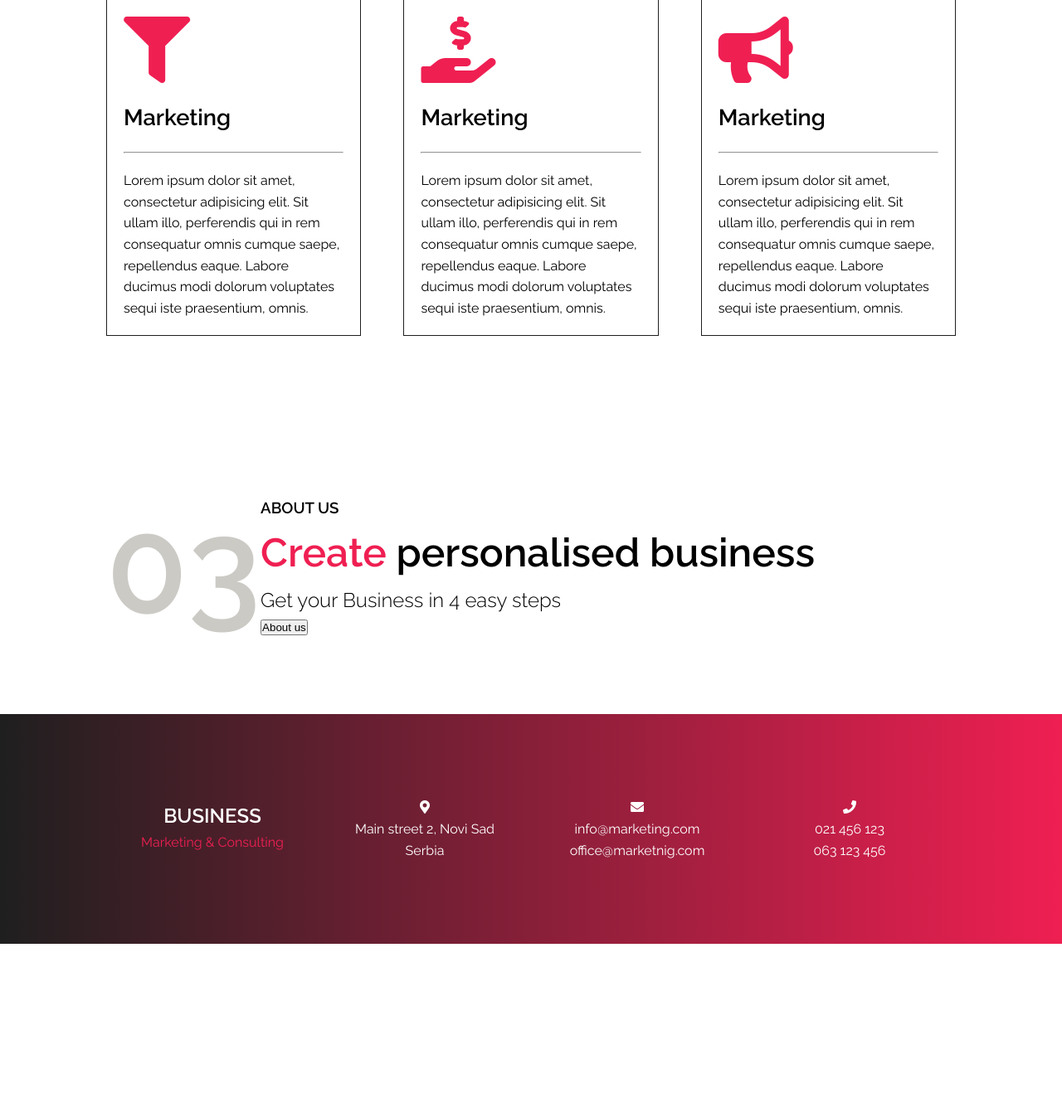
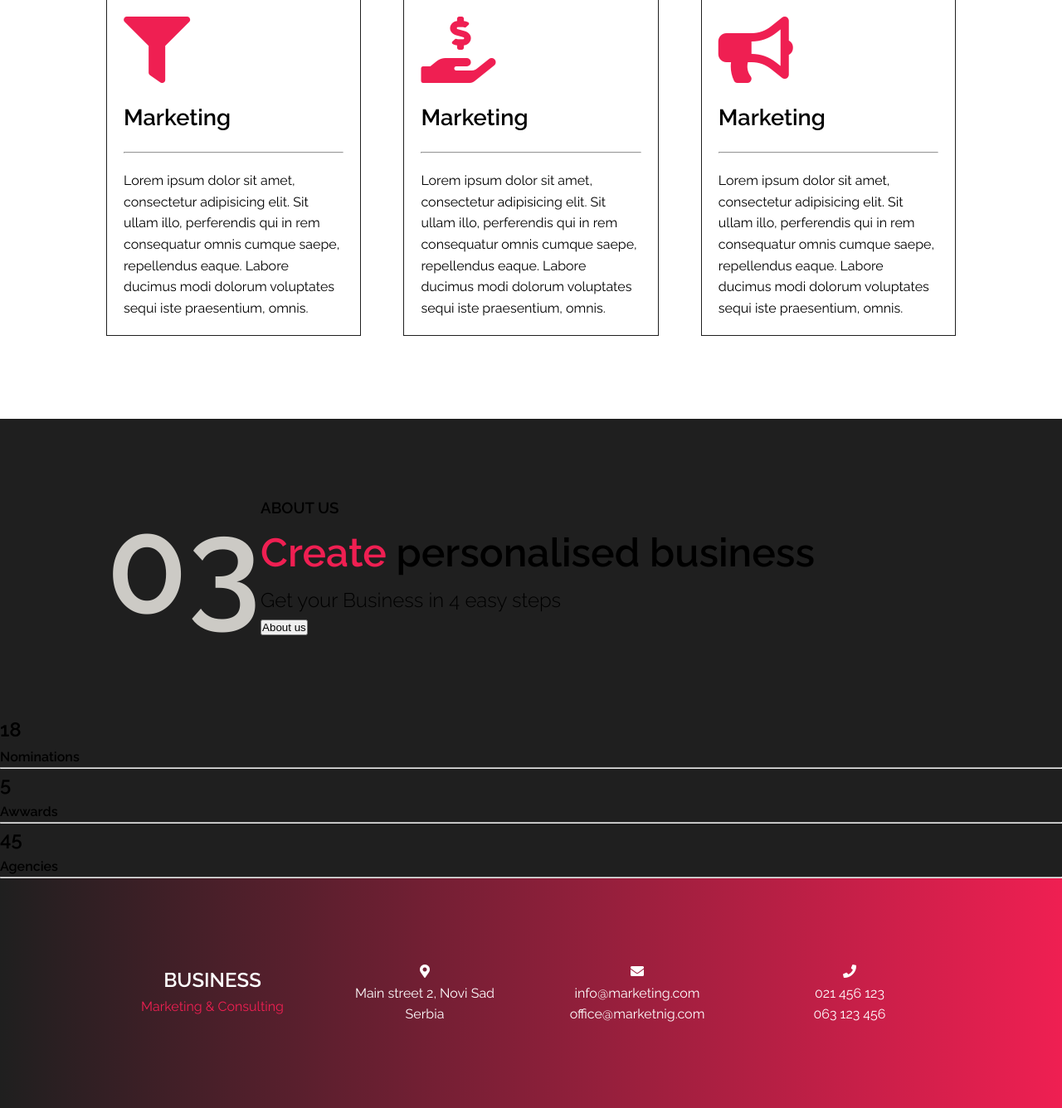
Before and after one commit to milivojevicentijevic/biznis, a PHP site: page / in a window 1280 px wide. Shown: the part 2454-3790 px from the top of the page at 83% size. Before the commit the page ends 3592 px from the top, so only its background shows below. Run offline with PHP 8.4, Linux system fonts and the light colour scheme; some libraries are stand-ins or nearby versions.

Commit message:
business html

```diff
--- a/index.php
+++ b/index.php
@@ -1,6 +1,6 @@
 <?php include "partials/header.php"; ?>
 
-    <header>
+    <header class="mainHeader">
         <h1>Trusted and <br> professional advisers</h1>
         <h3>For your business</h3>
         <p>Showcase your Profile to the world using online CV builder and Get Hired Faster</p>
@@ -83,7 +83,8 @@
     </section>
 
      <!-- headings -->
-     <section class="headings container black">
+    <section class="business">
+        <header class="headings container">
             <article>
                 <h2>03</h2>
             </article>
@@ -93,6 +94,25 @@
                 <h4>Get your Business in 4 easy steps</h4>
                 <button>About us</button>
             </article>
+        </header>
+        <div class="counter">
+            <div class="col">
+                <h2>18</h2>
+                <h4>Nominations</h4>
+                <hr>
+            </div>
+            <div class="col">
+                <h2>5</h2>
+                <h4>Awwards</h4>
+                <hr>
+            </div>
+            <div class="col">
+                <h2>45</h2>
+                <h4>Agencies</h4>
+                <hr>
+            </div>
+        </div>
     </section>
 
+
 <?php include "partials/footer.php"; ?>
--- a/scss/style.css
+++ b/scss/style.css
@@ -317,7 +317,7 @@ footer .container .col .logo:hover {
 /*********************
 header
 *********************/
-header {
+.mainHeader {
   background-image: url(../img/header.jpg);
   background-position: center right;
   background-size: cover;
@@ -342,7 +342,7 @@ header {
 }
 
 @media (max-width: 767px) {
-  header {
+  .mainHeader {
     text-align: left;
     padding: 30px;
     display: -webkit-box;
@@ -363,29 +363,29 @@ header {
   }
 }
 
-header h1 {
+.mainHeader h1 {
   font-size: 4rem;
   line-height: 1.3;
 }
 
 @media (max-width: 767px) {
-  header h1 {
+  .mainHeader h1 {
     font-size: 3rem;
   }
 }
 
-header h3 {
+.mainHeader h3 {
   font-size: 2rem;
   color: #ef1f52;
   padding: 20px 0;
 }
 
-header p {
+.mainHeader p {
   color: #ef1f52;
   font-size: 1.3rem;
 }
 
-header button {
+.mainHeader button {
   padding: 15px 40px;
   background-color: #ef1f52;
   color: #fff;
@@ -395,7 +395,7 @@ header button {
   cursor: pointer;
 }
 
-header button:hover {
+.mainHeader button:hover {
   background-color: #1f1f1f;
   -webkit-transition: 0.3s ease;
   transition: 0.3s ease;
@@ -569,4 +569,7 @@ services
 /*********************
 black heading
 *********************/
+.business {
+  background-color: #1f1f1f;
+}
 /*# sourceMappingURL=style.css.map */
--- a/scss/style.scss
+++ b/scss/style.scss
@@ -202,7 +202,7 @@ footer {
 /*********************
 header
 *********************/
-header {
+.mainHeader {
     background-image: url(../img/header.jpg);
     background-position: center right;
     background-size: cover;
@@ -308,3 +308,6 @@ services
 /*********************
 black heading
 *********************/
+.business {
+    background-color: $black;
+}
```
Also changed, not shown: 1 other file. Lines whose indentation alone changed are shown as unchanged.
